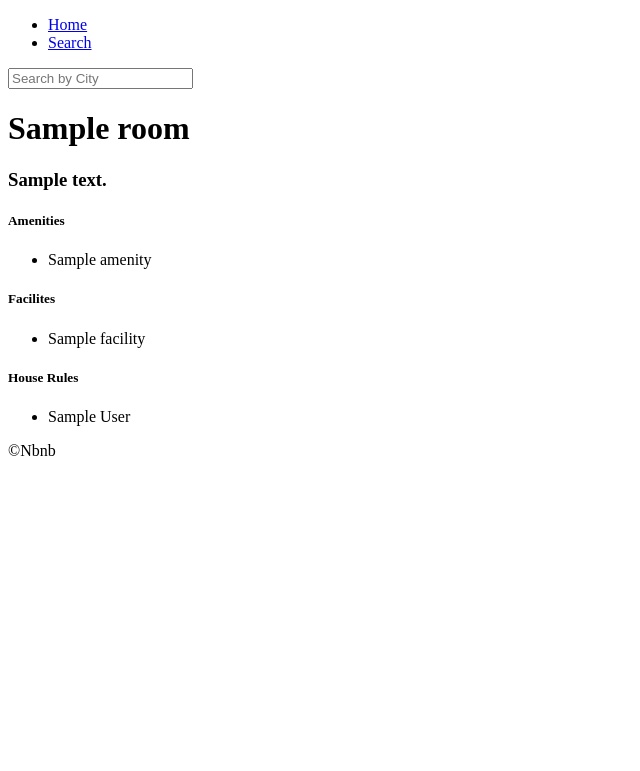
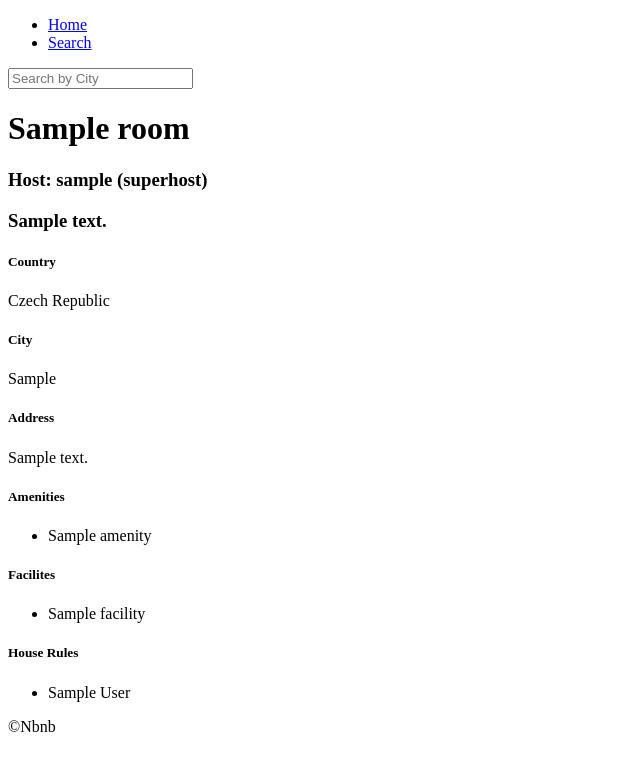
Before and after one commit to ng-lee/airbnb-clone-2019-retrial, a Django app: page /rooms/1/ in a window 1280 px wide. Shown: the top 771 px of the page, without its empty margins (0-640 px from the left). Run offline with Django 3.2, Linux system fonts and the light colour scheme; tables that the repository leaves empty hold one stand-in row (values such as "Sample post").

Commit message:
filtered rooms part Two

```diff
--- a/rooms/views.py
+++ b/rooms/views.py
@@ -29,8 +29,8 @@ def search(request):
     selected_beds = int(request.GET.get("beds", 0))
     selected_bedrooms = int(request.GET.get("bedrooms", 0))
     selected_baths = int(request.GET.get("baths", 0))
-    selected_instant_book = request.GET.get("instant_book", False)
-    selected_super_host = request.GET.get("super_host", False)
+    selected_instant_book = bool(request.GET.get("instant_book", False))
+    selected_superhost = bool(request.GET.get("superhost", False))
     selected_amenities = request.GET.getlist("amenities")
     selected_facilities = request.GET.getlist("facilities")
 
@@ -46,7 +46,7 @@ def search(request):
         "selected_amenities": selected_amenities,
         "selected_facilities": selected_facilities,
         "selected_instant_book": selected_instant_book,
-        "selected_super_host": selected_super_host,
+        "selected_superhost": selected_superhost,
     }
 
     room_types = room_models.RoomType.objects.all()
@@ -70,7 +70,36 @@ def search(request):
     if selected_room_type != 0:
         filter_args["room_type__pk"] = selected_room_type
 
+    if selected_price > 0:
+        filter_args["price__lte"] = selected_price
+
+    if selected_guests > 0:
+        filter_args["guests__gte"] = selected_guests
+
+    if selected_beds > 0:
+        filter_args["beds__gte"] = selected_beds
+
+    if selected_bedrooms > 0:
+        filter_args["bedrooms__gte"] = selected_bedrooms
+
+    if selected_baths > 0:
+        filter_args["baths__gte"] = selected_baths
+
+    if selected_instant_book:
+        filter_args["instant_book"] = True
+
+    if selected_superhost:
+        filter_args["superhost"] = True
+
     rooms = room_models.Room.objects.filter(**filter_args)
+
+    if len(selected_amenities) > 0:
+        for selected_amenity in selected_amenities:
+            rooms = rooms.filter(amenities__pk=int(selected_amenity))
+
+    if len(selected_facilities) > 0:
+        for selected_facility in selected_facilities:
+            rooms = rooms.filter(facilities__pk=int(selected_facility))
 
     return render(
         request,
--- a/templates/rooms/detail.html
+++ b/templates/rooms/detail.html
@@ -5,10 +5,26 @@
 {% endblock page_title %}
 
 {% block content %}
-
     <div>
         <h1>{{room.name}}</h1>
+        <h3>Host: {{room.host}}
+        {% if room.host.superhost %}
+            (superhost)
+        {% endif %}
+        </h3>
         <h3>{{room.description}}</h3>
+    </div>
+    <div>
+        <h5>Country</h5>
+        <span>{{room.country.name}}</span>
+    </div>
+    <div>
+        <h5>City</h5>
+        <span>{{room.city}}</span>
+    </div>
+    <div>
+        <h5>Address</h5>
+        <span>{{room.address}}</span>
     </div>
     <div>
         <h5>Amenities</h5>
@@ -36,3 +52,13 @@
     </div>
 
 {% endblock content %}
+
+
+{% comment %} guests
+beds
+bedrooms
+baths
+check_in
+check_out
+instant_book
+room_type {% endcomment %}
```
Also changed, not shown: templates/rooms/search.html (+7 -7 lines).
